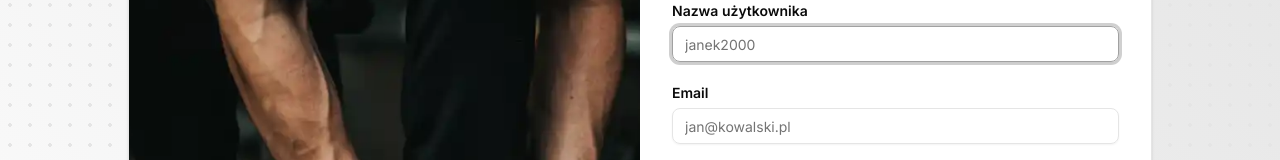
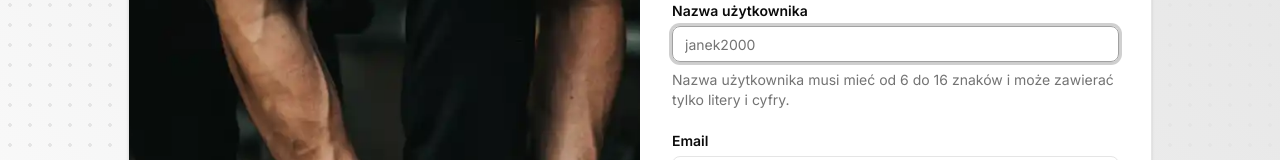
Before and after one commit to Squashim/gym-eaze, a React (Vite) app in the folder frontend/: page /signup in a window 1280 px wide. Shown: the part 205-365 px from the top of the page. Built offline with nearby package versions, Linux system fonts and the light colour scheme; no server answers.

Commit message:
feat: add password error handling and user guidelines to signup form

```diff
--- a/frontend/src/lib/utils.ts
+++ b/frontend/src/lib/utils.ts
@@ -29,6 +29,8 @@ export function getSignupErrorInputField(error: string): string {
       return 'username';
     case 'Użytkownik o takim emailu już istnieje':
       return 'email';
+    case 'Nieprawidłowe hasło.':
+      return 'password';
     default:
       return 'root';
   }
--- a/frontend/src/pages/sign-up.tsx
+++ b/frontend/src/pages/sign-up.tsx
@@ -3,6 +3,7 @@ import { Card, CardContent } from '@/components/ui/card';
 import {
   Form,
   FormControl,
+  FormDescription,
   FormField,
   FormItem,
   FormLabel,
@@ -70,6 +71,10 @@ const Signup = () => {
                         />
                       </FormControl>
                       <FormMessage />
+                      <FormDescription>
+                        Nazwa użytkownika musi mieć od 6 do 16 znaków i może zawierać tylko litery i
+                        cyfry.
+                      </FormDescription>
                     </FormItem>
                   )}
                 />
```
